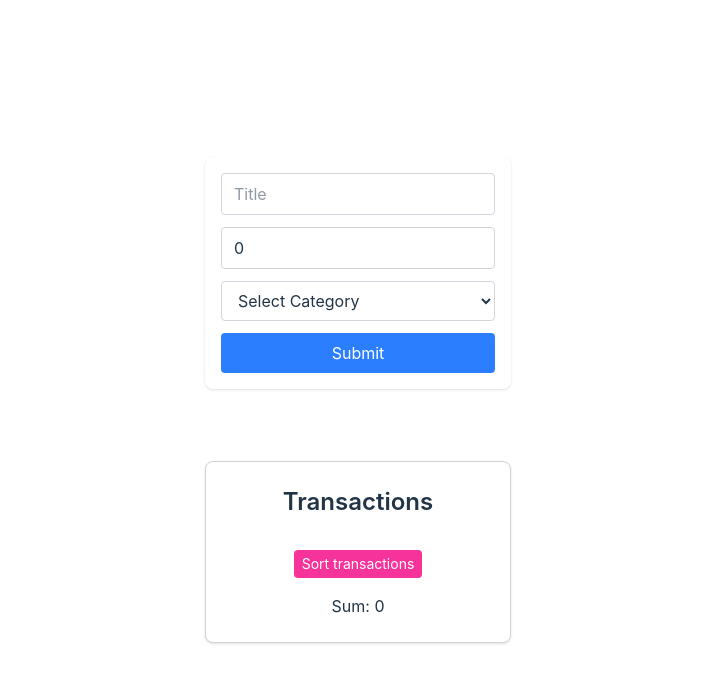
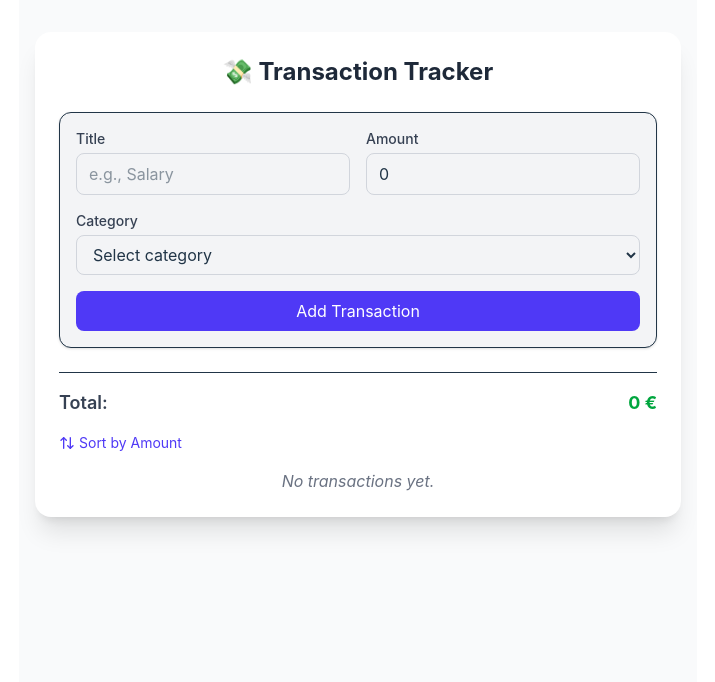
Before and after one commit to alimirhashimli1/practice, a React (Vite) app in the folder frontend/: page / in a window 1280 px wide. Shown: the top 682 px of the page, without its empty margins (282-997 px from the left). Built offline with nearby package versions, Linux system fonts and the light colour scheme.

Commit message:
added redux

```diff
--- a/frontend/package.json
+++ b/frontend/package.json
@@ -12,6 +12,7 @@
   "dependencies": {
     "@reduxjs/toolkit": "^2.8.0",
     "@tailwindcss/vite": "^4.0.7",
+    "lucide-react": "^0.508.0",
     "react": "^19.0.0",
     "react-dom": "^19.0.0",
     "react-redux": "^9.2.0",
--- a/frontend/src/components/TodoApp/TodoApp.tsx
+++ b/frontend/src/components/TodoApp/TodoApp.tsx
@@ -1,133 +1,28 @@
-
-import React, { useState, useEffect, ChangeEvent } from "react";
-import { Suspense } from "react";
-
-const TodoItem = React.lazy(() => import("./TodoItem"))
+import React from 'react'
+import { Todo } from './types'
 
 
-interface Todo {
-    id: string,
-    task: string,
-    completed: boolean
-  };
+const TodoApp: React.FC = () => {
+  return (
+    <div>
+      <form action="">
+        <div>
+        <label className="block text-sm font-medium text-gray-700">Todo</label>
+        <input/>
+        </div>
+        <div>
+        <label className="block text-sm font-medium text-gray-700">Category</label>
+        <select>
+          <option value="">Select a Category</option>
+          <option value="Learning">Learning</option>
+          <option value="Personal">Personal</option>
+          <option value="Hobbies">Hobbies</option>
+        </select>
+        </div>
+        <button>Add</button>
+      </form>
+    </div>
+  )
+}
 
-
-  const LOCAL_STORAGE_KEY = "my-todo-list"
-
- export const TodoApp: React.FC = () => {
-    const [task, setTask] = useState<string>("");
-    const [todosArr, setTodosArr] = useState<Todo[]>([]);
-    const [editTask, setEditTask] = useState<string>("");
-    const [editId, setEditId] = useState<string | null>(null);
-    const [loaded, setLoaded] = useState(false);
-    const [taskError, setTaskError] = useState<string | null>(null)
-
-    useEffect(() => {
-      const stored = localStorage.getItem(LOCAL_STORAGE_KEY);
-      if(stored){
-        try {
-          setTodosArr(JSON.parse(stored));
-        } catch (error) {
-          console.error("Invalid local storage data", error)
-        }
-      }
-      setLoaded(true)
-    }, [])
-
-    useEffect(() => {
-      if(loaded){
-        localStorage.setItem(LOCAL_STORAGE_KEY, JSON.stringify(todosArr))
-      }
-    }, [todosArr, loaded])
-
-    const handleAdd = () => {
-
-
-      if(!task.trim()){
-        setTaskError("Task cannot be empty")
-        return
-      };
-
-      try {
-        const newTodo:Todo = {
-          id: Date.now().toString(),
-          task,
-          completed: false
-        };
-        setTodosArr([newTodo, ...todosArr]);
-      setTask("");
-      } catch (error: unknown) {
-       if (error instanceof Error){
-        setTaskError(error.message)
-       } else {
-        setTaskError("An unexpected error occurred")
-       }
-      }
-    }
-
-    const handleDelete = (index: string) => {
-      const findElement = todosArr.filter(todo => todo.id !== index)
-      setTodosArr(findElement)
-    }
-
-    const handleEdit = (todoId: string, todoTask: string ) => {
-      setEditId(todoId)
-      setEditTask(todoTask)
-    }
-
-    const handleSave = (index: string) => {
-      setTodosArr(prev => prev.map(todo => todo.id === index ? {...todo, task: editTask.trim()}:todo))
-      setEditId(null)
-      setEditTask("")
-    }
-
-    const handleToggle = (index: string) => {
-      setTodosArr(prev => prev.map(
-        todo => todo.id === index ? { ...todo, completed: !todo.completed,} : todo
-      ))
-    }
-    const handleKeyPress = (e: React.KeyboardEvent<HTMLInputElement>) => {
-      if (e.key === "Enter") handleAdd();
-    };
-
-
-  return (
-    <main className="min-h-screen flex flex-col items-center justify-center ">
-    <section className="w-1/2 flex flex-col justify-center items-center">
-      <div className="flex gap-2  justify-between">
-      <input className="border border-amber-500" type="text" value={task} aria-label="New Task" onChange={(e: ChangeEvent<HTMLInputElement>) => setTask(e.target.value)} onKeyDown={handleKeyPress}/>
-      <button className="ml-2 bg-blue-500 hover:bg-blue-700 transition p-2"  onClick={handleAdd}>Add</button>
-      </div>
-      {taskError && (
-        <p aria-live="polite">{taskError}</p>
-      )}
-      <ul>
-        <Suspense fallback={<p>Data loading...</p>}>
-        {
-          todosArr.map(todo => (
-           <TodoItem
-           key={todo.id}
-           todo={todo}
-           handleDelete={handleDelete}
-           handleEdit={handleEdit}
-           handleSave={handleSave}
-           editId={editId === todo.id}
-           editTask={editTask}
-           setEditTask={setEditTask}
-           handleToggle={handleToggle}
-           />
-          ))
-        }
-        </Suspense>
-      </ul>
-      {taskError && (
-  <p className="text-red-500 mt-2" role="alert" aria-live="assertive">
-    {taskError}
-  </p>
-)}
-</section>
-    </main>
-  )
-
-
-  }
+export default TodoApp
--- /dev/null
+++ b/frontend/src/components/TodoApp/types.ts
@@ -0,0 +1,6 @@
+export type  Todo = {
+  todo: string,
+  category: string,
+  completed: boolean,
+  id: string
+}
--- a/frontend/src/components/TransactionApp/TransactionApp.tsx
+++ b/frontend/src/components/TransactionApp/TransactionApp.tsx
@@ -1,135 +1,74 @@
-import React, { useCallback, useEffect, useState } from "react";
-
-import { Transaction } from "./types";
+// components/TransactionApp/index.tsx
+import React, { useMemo } from "react";
 import TransactionForm from "./TransactionForm";
 import TransactionList from "./TransactionList";
+import { useSelector, useDispatch } from "react-redux";
+import { RootState } from "../../store";
+import { Transaction } from "./types";
+import {
+  addTransaction,
+  deleteTransaction,
+  editTransaction,
+  sortTransactions
+} from "../../features/transactions/transactionsSlice";
 
+const TransactionApp: React.FC = () => {
+  const [selectedTransaction, setSelectedTransaction] = React.useState<Transaction | null>(null);
+  const dispatch = useDispatch();
+  const transactions = useSelector((state: RootState) => state.transactions.transactions);
 
-const LOCAL_STORAGE_KEY = "transaction_key";
+  const transactionSum = useMemo(() => {
+    return transactions.reduce((acc, curr) => {
+      return curr.category === "income" ? acc + curr.amount : acc - curr.amount;
+    }, 0);
+  }, [transactions]);
 
-export const TransactionApp: React.FC = () => {
-  const [title, setTitle] = useState<string>("");
-  const [amount, setAmount] = useState<number | null>(0);
-  const [category, setCategory] = useState<string>("");
-  const [transactionArr, setTransactionArr] = useState<Transaction[]>([]);
-  const [error, setError] = useState<string>("");
-  const [loaded, setLoaded] = useState<boolean>();
-  const [transactionSum, setTransactionSum] = useState<number>(0);
-  const [editTransaction, setEditTransaction] = useState<string | null>("")
-  const [editTitle, setEditTitle] = useState<string>("");
-  const [editAmount, setEditAmount] = useState<number | null>(0);
-  const [editCategory, setEditCategory] = useState<string>("");
-  const [sorted, setSorted] = useState<boolean>(false);
-
-  useEffect(() => {
-    const stored = localStorage.getItem(LOCAL_STORAGE_KEY);
-    if (stored) {
-      setTransactionArr(JSON.parse(stored));
-    }
-    setLoaded(true);
-  }, []);
-
-  useEffect(() => {
-    if (loaded) {
-      localStorage.setItem(LOCAL_STORAGE_KEY, JSON.stringify(transactionArr));
-    }
-  }, [loaded, transactionArr]);
-
-
-  const addTransaction = (e: React.FormEvent<HTMLFormElement>) => {
-    e.preventDefault();
-    if (!title.trim() || !category || amount === null) {
-      setError("All fields are required");
-      return;
-    }
-    const currentDate = new Date().toLocaleDateString();
+  const handleAddTransaction = (title: string, amount: number, category: string) => {
     const newTransaction: Transaction = {
       title,
       amount,
       category,
-      date: currentDate,
+      date: new Date().toLocaleDateString(),
     };
 
-    setTransactionArr([newTransaction, ...transactionArr]);
-    setError("");
-    setTitle("");
-    setAmount(0);
-    setCategory("");
+    if (selectedTransaction) {
+      dispatch(editTransaction(newTransaction));
+      setSelectedTransaction(null);
+    } else {
+      dispatch(addTransaction(newTransaction));
+    }
   };
 
-  const setEdit = (title: string) => {
-    const transaction = transactionArr.find(transaction => transaction.title === title)
-    if(!transaction)return
-    setEditTitle(transaction.title)
-    setEditAmount(transaction.amount)
-    setEditCategory(transaction.category)
-    setEditTransaction(title)
 
-  }
+  const handleEditTransaction = (t: Transaction) => {
+    setSelectedTransaction(t);
+  };
 
-  const setSave = (title: string) => {
-      const currentDate = new Date().toLocaleDateString()
-    setTransactionArr(prev => prev.map(
-        transaction => transaction.title === title ? {title: editTitle.trim(), amount: editAmount ?? 0, category: editCategory, date: currentDate} : transaction
-    ))
-    setEditTransaction(null)
-    setEditCategory("")
-    setEditAmount(0)
-    setEditTitle("")
-  }
+  const handleDelete = (title: string) => {
+    dispatch(deleteTransaction(title));
+  };
 
-  const sortTransactions = () => {
-    const sortedTransactions = [...transactionArr].sort((a, b) => {
-      if(sorted){
-        return a.title.localeCompare(b.title);
-      } else {
-        return b.title.localeCompare(a.title);
-      }
-    })
-    setSorted(!sorted);
-    setTransactionArr(sortedTransactions);
-  }
-
-
-
-  const calculateSum = useCallback(() => {
-    const sum = transactionArr.reduce((acc, curr) => {
-      return curr.category === "income" ? acc + curr.amount : acc - curr.amount;
-    }, 0);
-    setTransactionSum(sum);
-  }, [transactionArr]);
-
-  useEffect(() => {
-    calculateSum();
-  }, [calculateSum]);
-
-  const deleteTransaction = (transactionTitle: string) => {
-    const findTransaction = transactionArr.filter(
-      (transaction) => transaction.title !== transactionTitle
-    );
-    setTransactionArr(findTransaction);
+  const handleSort = () => {
+    dispatch(sortTransactions());
   };
 
   return (
-    <div className="flex flex-col items-center gap-4 p-4">
-    <TransactionForm addTransaction={addTransaction} setTitle={setTitle} setAmount={setAmount} setCategory={setCategory} title={title} amount={amount} category={category}/>
-    <p className="min-h-[1.5rem]">{ error && <p className="text-red-600">{error}</p>}</p>
-    <TransactionList
-    transactionArr={transactionArr}
-    editTransaction={editTransaction}
-    setEditTransaction={setEditTransaction}
-    editTitle={editTitle}
-    setEditTitle={setEditTitle}
-    editAmount={editAmount}
-    setEditAmount={setEditAmount}
-    editCategory={editCategory}
-    setEditCategory={setEditCategory}
-    setSave={setSave}
-    deleteTransaction={deleteTransaction}
-    transactionSum={transactionSum}
-    sortTransactions={sortTransactions}
-    setEdit={setEdit}
-    />
+    <div className="min-h-screen bg-gray-50 py-8 px-4 flex justify-center items-start">
+    <div className="w-full max-w-2xl bg-white shadow-xl rounded-2xl p-6 space-y-6">
+      <h1 className="text-2xl font-bold text-gray-800 text-center">💸 Transaction Tracker</h1>
+      <TransactionForm onAdd={handleAddTransaction} selectedTransaction={selectedTransaction}/>
+
+      <div className="border-t pt-4">
+
+      <TransactionList
+        transactions={transactions}
+        onEdit={handleEditTransaction}
+        onDelete={handleDelete}
+        onSort={handleSort}
+        transactionSum={transactionSum}
+      />
+     </div>
+      </div>
     </div>
   );
 };
--- a/frontend/src/components/TransactionApp/TransactionForm.tsx
+++ b/frontend/src/components/TransactionApp/TransactionForm.tsx
@@ -1,59 +1,85 @@
-import React from "react";
+// components/TransactionApp/TransactionForm.tsx
+import React, { useEffect, useState } from "react";
+import { Transaction } from "./types";
 
-interface TransactionFormProps {
-  title: string;
-  amount: number | null;
-  category: string;
-  addTransaction: (e: React.FormEvent<HTMLFormElement>) => void;
-  setTitle: (e: string) => void;
-  setAmount: (e: number) => void;
-  setCategory: (e: string) => void;
+interface Props {
+  onAdd: (title: string, amount: number, category: string) => void;
+  selectedTransaction?: Transaction | null;
 }
 
-const TransactionForm: React.FC<TransactionFormProps> = ({
-  addTransaction,
-  setTitle,
-  setAmount,
-  setCategory,
-  title,
-  amount,
-  category,
-}) => {
+const TransactionForm: React.FC<Props> = ({ onAdd, selectedTransaction }) => {
+  const [title, setTitle] = useState("");
+  const [amount, setAmount] = useState<number | null>(0);
+  const [category, setCategory] = useState("");
+  const [error, setError] = useState("");
+
+  const handleSubmit = (e: React.FormEvent<HTMLFormElement>) => {
+    e.preventDefault();
+    if (!title || !amount || !category) {
+      setError("All fields are required");
+      return;
+    }
+    onAdd(title, amount, category);
+    setTitle("");
+    setAmount(0);
+    setCategory("");
+    setError("");
+  };
+  useEffect(() => {
+    if (selectedTransaction) {
+      setTitle(selectedTransaction.title);
+      setAmount(selectedTransaction.amount);
+      setCategory(selectedTransaction.category);
+    }
+  }, [selectedTransaction]);
+
   return (
     <form
-      className="flex flex-col gap-3 p-4 w-full max-w-md bg-white rounded-lg shadow-sm"
-      onSubmit={addTransaction}
+      onSubmit={handleSubmit}
+      className="space-y-4 border p-4 rounded-xl shadow-sm bg-gray-100"
     >
+      <div className="grid grid-cols-1 md:grid-cols-2 gap-4">
+        <div>
+          <label className="block text-sm font-medium text-gray-700">Title</label>
           <input
             type="text"
-        placeholder="Title"
+            className="w-full mt-1 px-3 py-2 border border-gray-300 rounded-lg focus:outline-none focus:ring-2 focus:ring-indigo-500"
             value={title}
-        className="border border-gray-300 rounded px-3 py-2 focus:outline-none focus:ring-1 focus:ring-blue-400"
             onChange={(e) => setTitle(e.target.value)}
+            placeholder="e.g., Salary"
           />
+        </div>
+
+        <div>
+          <label className="block text-sm font-medium text-gray-700">Amount</label>
           <input
             type="number"
-        placeholder="Amount"
+            className="w-full mt-1 px-3 py-2 border border-gray-300 rounded-lg focus:outline-none focus:ring-2 focus:ring-indigo-500"
             value={amount ?? ""}
-        className="border border-gray-300 rounded px-3 py-2 focus:outline-none focus:ring-1 focus:ring-blue-400"
-        onChange={(e) => setAmount(parseInt(e.target.value) || 0)}
+            onChange={(e) => setAmount(Number(e.target.value))}
+            placeholder="e.g., 1000"
           />
+        </div>
+      </div>
+
+      <div>
+        <label className="block text-sm font-medium text-gray-700">Category</label>
         <select
+          className="w-full mt-1 px-3 py-2 border border-gray-300 rounded-lg focus:outline-none focus:ring-2 focus:ring-indigo-500"
           value={category}
           onChange={(e) => setCategory(e.target.value)}
-        className="border border-gray-300 rounded px-3 py-2 bg-white focus:outline-none focus:ring-1 focus:ring-blue-400"
         >
-        <option disabled value="">
-          Select Category
-        </option>
+          <option value="">Select category</option>
           <option value="income">Income</option>
           <option value="expense">Expense</option>
         </select>
+      </div>
+
       <button
         type="submit"
-        className="bg-blue-500 text-white py-2 rounded hover:bg-blue-600 transition"
+        className="w-full py-2 px-4 bg-indigo-600 hover:bg-indigo-700 text-white rounded-lg transition duration-200"
       >
-        Submit
+        Add Transaction
       </button>
     </form>
   );
--- a/frontend/src/components/TransactionApp/TransactionList.tsx
+++ b/frontend/src/components/TransactionApp/TransactionList.tsx
@@ -1,107 +1,91 @@
-import React from 'react'
+import React from "react";
 import { Transaction } from "./types";
+import { Pencil, Trash2, ArrowUpDown } from "lucide-react";
 
-
-type TransactionListProps = {
-  transactionArr: Transaction[];
-  editTransaction: string| null;
-  setEditTransaction : (value: string | null) => void;
-  editTitle: string;
-  setEditTitle: (value: string) => void;
-  editAmount: number | null;
-  setEditAmount: (value: number) => void;
-  editCategory: string;
-  setEditCategory: (value: string) => void;
-  setSave: (title: string) => void;
-  deleteTransaction: (transactionTitle: string) => void;
+interface Props {
+  transactions: Transaction[];
   transactionSum: number;
-  sortTransactions: () => void;
-  setEdit: (title: string) => void;
-
+  onEdit: (t: Transaction) => void;
+  onDelete: (title: string) => void;
+  onSort: () => void;
 }
 
-const TransactionList: React.FC<TransactionListProps> = ({transactionArr, editTransaction, setEditTransaction, editTitle, setEditTitle, editAmount, setEditAmount, editCategory, setEditCategory, setSave, deleteTransaction, transactionSum, sortTransactions, setEdit}) => {
+const TransactionList: React.FC<Props> = ({
+  transactions,
+  transactionSum,
+  onEdit,
+  onDelete,
+  onSort,
+}) => {
   return (
-    <section className="flex flex-col gap-4 items-center mt-4 p-6 border border-gray-300 rounded-lg shadow-sm w-full  bg-white">
-    <h2 className="text-2xl font-semibold">Transactions</h2>
+    <div className="space-y-4">
+      <div className="flex items-center justify-between text-lg font-semibold text-gray-700">
+        <span>Total:</span>
+        <span
+          className={`font-bold ${
+            transactionSum >= 0 ? "text-green-600" : "text-red-600"
+          }`}
+        >
+          {transactionSum} €
+        </span>
+      </div>
 
-    <div className="flex flex-wrap gap-4 w-full">
-      {transactionArr.map((transaction, index) => (
-       <div
+      <button
+        onClick={onSort}
+        className="flex items-center gap-1 text-sm text-indigo-600 hover:underline hover:text-indigo-800 transition"
+      >
+        <ArrowUpDown size={16} />
+        Sort by Amount
+      </button>
+
+      <ul className="space-y-2">
+        {transactions.length === 0 ? (
+          <li className="text-center text-gray-500 italic">No transactions yet.</li>
+        ) : (
+          transactions.map((transaction, index) => (
+            <li
               key={index}
-       className="flex flex-col justify-between p-4 border rounded-lg shadow bg-white w-full sm:w-[220px] gap-3"
+              className="flex items-center justify-between p-4 bg-white rounded-lg shadow-sm border border-gray-200"
             >
-       {editTransaction === transaction.title ? (
-         <div className="flex flex-col gap-2">
-           <input
-             type="text"
-             value={editTitle}
-             onChange={(e) => setEditTitle(e.target.value)}
-             className="border rounded px-2 py-1 text-sm focus:outline-none focus:ring-1 focus:ring-blue-400"
-             placeholder="Title"
-           />
-           <select
-             value={editCategory}
-             onChange={(e) => setEditCategory(e.target.value)}
-             className="border rounded px-2 py-1 text-sm focus:outline-none focus:ring-1 focus:ring-blue-400"
+              <div>
+                <p className="font-medium text-gray-800">{transaction.title}</p>
+                <p className="text-sm text-gray-500">{transaction.date}</p>
+              </div>
+
+              <div className="flex items-center gap-4">
+                <p
+                  className={`text-md font-semibold ${
+                    transaction.category === "income"
+                      ? "text-green-600"
+                      : "text-red-600"
+                  }`}
                 >
-             <option value="income">Income</option>
-             <option value="expense">Expense</option>
-           </select>
-           <input
-             type="number"
-             value={editAmount ?? ""}
-             onChange={(e) => setEditAmount(parseInt(e.target.value) || 0)}
-             className="border rounded px-2 py-1 text-sm focus:outline-none focus:ring-1 focus:ring-blue-400"
-             placeholder="Amount"
-           />
-           <div className="flex gap-2 mt-2">
+                  {transaction.category === "income" ? "+" : "-"}
+                  {transaction.amount} €
+                </p>
+
                 <button
-               className="flex-1 bg-green-500 text-white text-sm py-1 rounded hover:bg-green-600 transition"
-               onClick={() => setSave(transaction.title)}
+                  onClick={() => onEdit(transaction)}
+                  className="text-gray-500 hover:text-indigo-600 transition"
+                  title="Edit"
                 >
-               Save
+                  <Pencil size={18} />
                 </button>
+
                 <button
-               className="flex-1 bg-gray-300 text-sm py-1 rounded hover:bg-gray-400 transition"
-               onClick={() => setEditTransaction(null)}
+                  onClick={() => onDelete(transaction.title)}
+                  className="text-gray-500 hover:text-red-600 transition"
+                  title="Delete"
                 >
-               Cancel
+                  <Trash2 size={18} />
                 </button>
               </div>
+            </li>
+          ))
+        )}
+      </ul>
     </div>
-       ) : (
-         <div className="flex flex-col gap-1">
-           <h3 className="font-medium text-lg">{transaction.title}</h3>
-           <p className="text-sm text-gray-600 capitalize">{transaction.category}</p>
-           <p className="text-sm text-gray-400">{transaction.date}</p>
-           <span className="text-md font-semibold mt-2 text-blue-700">
-             ${transaction.amount.toFixed(2)}
-           </span>
-           <div className="flex justify-between mt-2 gap-2">
-             <button
-               onClick={() => setEdit(transaction.title)}
-               className="bg-orange-400 text-white text-sm px-2 py-1 rounded hover:bg-orange-500 transition"
-             >
-               Edit
-             </button>
-             <button
-               onClick={() => deleteTransaction(transaction.title)}
-               className="bg-red-500 text-white text-sm px-2 py-1 rounded hover:bg-red-600 transition"
-             >
-               Delete
-             </button>
-           </div>
-         </div>
-       )}
-     </div>
-      ))}
-    </div>
-    <button onClick={() => sortTransactions()}  className="bg-pink-500 text-white text-sm px-2 py-1 rounded hover:bg-pink-600 transition">Sort transactions</button>
-    <h4
-    >Sum: {transactionSum}</h4>
-  </section>
-  )
-}
+  );
+};
 
-export default TransactionList
+export default TransactionList;
--- a/frontend/src/features/transactions/transactionsSlice.ts
+++ b/frontend/src/features/transactions/transactionsSlice.ts
@@ -0,0 +1,43 @@
+// features/transactions/transactionsSlice.ts
+import { createSlice, PayloadAction } from "@reduxjs/toolkit";
+import { Transaction } from "../../components/TransactionApp/types";
+
+interface TransactionState {
+  transactions: Transaction[];
+  sorted: boolean;
+}
+
+const initialState: TransactionState = {
+  transactions: [],
+  sorted: false,
+};
+
+const transactionSlice = createSlice({
+  name: "transactions",
+  initialState,
+  reducers: {
+    addTransaction: (state, action: PayloadAction<Transaction>) => {
+      state.transactions.unshift(action.payload);
+    },
+    deleteTransaction: (state, action: PayloadAction<string>) => {
+      state.transactions = state.transactions.filter(t => t.title !== action.payload);
+    },
+    editTransaction: (state, action: PayloadAction<Transaction>) => {
+      const index = state.transactions.findIndex(t => t.title === action.payload.title);
+      if (index !== -1) {
+        state.transactions[index] = action.payload;
+      }
+    },
+    sortTransactions: (state) => {
+      state.transactions.sort((a, b) =>
+        state.sorted
+          ? b.title.localeCompare(a.title)
+          : a.title.localeCompare(b.title)
+      );
+      state.sorted = !state.sorted;
+    },
+  },
+});
+
+export const { addTransaction, deleteTransaction, editTransaction, sortTransactions } = transactionSlice.actions;
+export default transactionSlice.reducer;
--- a/frontend/src/features/transactions/types.ts
+++ /dev/null
@@ -1,6 +0,0 @@
-export type Transaction = {
-    title: string;
-    amount: number;
-    category: string;
-    date: string;
-}
--- a/frontend/src/main.tsx
+++ b/frontend/src/main.tsx
@@ -2,10 +2,14 @@ import { StrictMode } from 'react'
 import { createRoot } from 'react-dom/client'
 import './index.css'
 import App from './App.tsx'
+import { Provider } from 'react-redux'
+import store from './store.ts'
 
 
 createRoot(document.getElementById('root')!).render(
   <StrictMode>
+    <Provider store={store}>
     <App />
+    </Provider>
    </StrictMode>,
 )
```
Also changed, not shown: frontend/src/store.ts (+13 -0 lines), frontend/src/features/todo/todosSlice.ts (added), 1 other file (tests, documents, lock files or other folders). Lines whose indentation alone changed are shown as unchanged.
